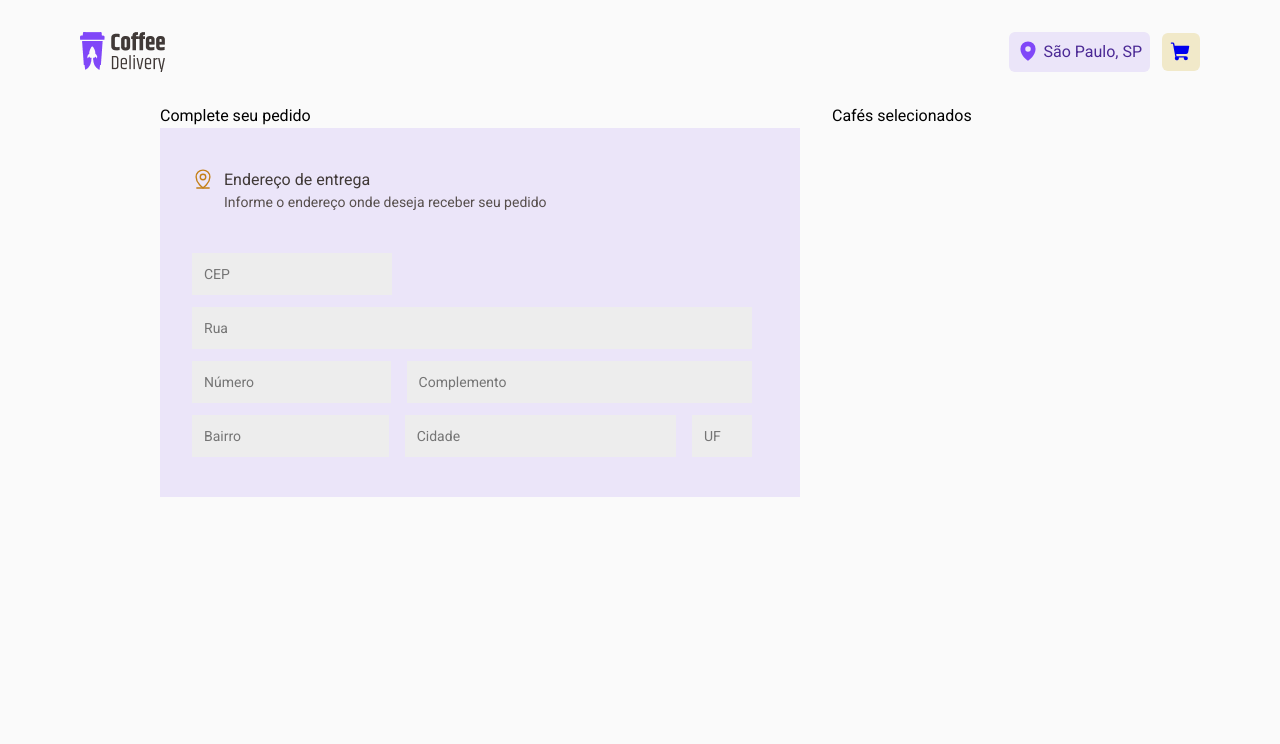
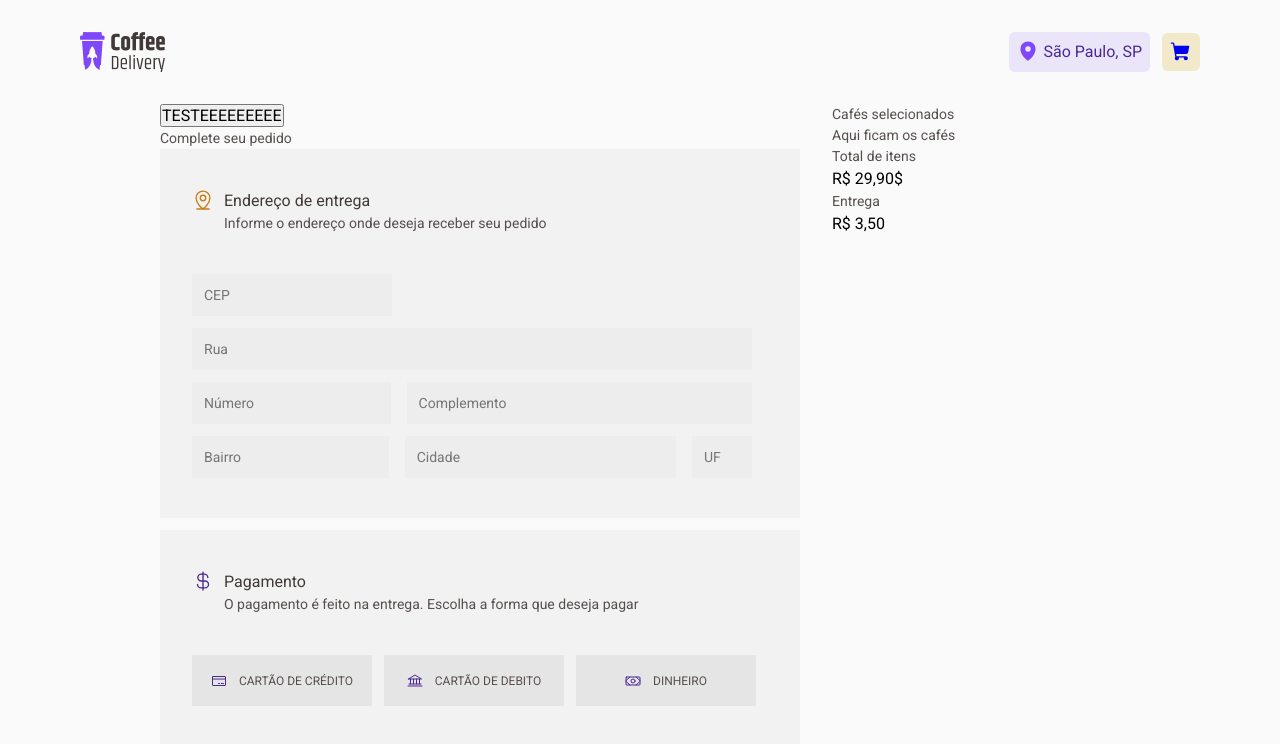
Before and after one commit to LuandersonH/02-coffe-delivery, a React (Vite) app: page /checkout in a window 1280 px wide. Shown: the top 744 px of the page. Built offline with nearby package versions, Linux system fonts and the light colour scheme.

Commit message:
updateShopAmount corrigida

```diff
--- a/src/Contexts/CardsContext.tsx
+++ b/src/Contexts/CardsContext.tsx
@@ -28,6 +28,7 @@ interface CardsContextType {
   cards: cardsData[]; // Representa o array de cards no contexto
   shopAmounts: number[];
   setShopAmounts: React.Dispatch<React.SetStateAction<number[]>>;
+  setCards: React.Dispatch<React.SetStateAction<cardsData[]>>;
   totalProdutos: number;
 }
 
@@ -176,6 +177,6 @@ export function CardsContextProvider({ children }: CardsContextProviderProps) {
   );
 
   return (
-    <CardsContext.Provider value={{ cards, shopAmounts, setShopAmounts, totalProdutos}}>{children}</CardsContext.Provider>
+    <CardsContext.Provider value={{ cards, setCards, shopAmounts, setShopAmounts, totalProdutos}}>{children}</CardsContext.Provider>
   );
 }
--- a/src/components/Header/Header.tsx
+++ b/src/components/Header/Header.tsx
@@ -15,9 +15,9 @@ export function Header() {
   return (
     <HeaderContainer>
       <div>
-        <div>
+        <NavLink to="/" title="Home">
           <img src={logo} alt="" />
-        </div>
+        </NavLink>
         <div>
           <div className="local">
             <MapPin size={22} weight="fill" />
--- a/src/pages/Checkout/Checkout.styles.ts
+++ b/src/pages/Checkout/Checkout.styles.ts
@@ -6,22 +6,17 @@ export const CheckoutContainer = styled.div`
   padding: 0 10rem;
   gap: 2rem;
 
-  .checkoutForm {
-    width: 40rem;
-    padding: 2.5rem 2rem;
-    background-color: ${(props) => props.theme["purple-light"]};
-
-    .infoForm {
+  .info {
     display: flex;
     padding-bottom: 2.5rem;
 
     > span {
       width: 2rem;
       height: 100%;
+    }
 
-        > svg {
+    .infoMapSvg {
       color: ${(props) => props.theme["yellow-dark"]};
-        }
     }
   }
 
@@ -36,11 +31,16 @@ export const CheckoutContainer = styled.div`
     color: ${(props) => props.theme["base-text"]};
   }
 
+  .checkoutForm {
+    width: 40rem;
+    padding: 2.5rem 2rem;
+    background-color: ${(props) => props.theme["base-card"]};
+
     > form {
       width: 35rem;
-      display: flex; /* Adicionado */
-      flex-direction: column; /* Adicionado para alinhamento vertical */
-      gap: 0.75rem 0rem; /* Agora o gap será aplicado */
+      display: flex;
+      flex-direction: column;
+      gap: 0.75rem 0rem;
 
       > span {
         display: flex;
@@ -57,7 +57,52 @@ export const CheckoutContainer = styled.div`
     }
   }
 
+  .paymentMethodContainer {
+    margin-top: 0.75rem;
+    width: 40rem;
+    padding: 2.5rem 2rem;
+    background-color: ${(props) => props.theme["base-card"]};
+    color: ${(props) => props.theme["purple-dark"]};
+  }
+
+  .infoDollarSvg {
+    color: ${(props) => props.theme["purple-dark"]};
+  }
+
+  .methods {
+    display: flex;
+    gap: 0rem 0.75rem;
+
+    div {
+      display: flex;
+      justify-content: center;
+      align-items: center;
+      padding: 1rem;
+      width: 11.25rem;
+      height: 3.2rem;
+      gap: 0rem 0.75rem;
+
+      background-color: ${(props) => props.theme["base-button"]};
+
+      > p {
+        font-size: 0.75rem;
+      }
+    }
+  }
+
   .checkoutOrder {
     width: 28rem;
   }
+
+  /* Remover os botões de controle do input:number: */
+  input[type="number"]::-webkit-inner-spin-button,
+  input[type="number"]::-webkit-outer-spin-button {
+    -webkit-appearance: none;
+    margin: 0;
+  }
+  input[type="number"] {
+    appearance: none;
+    -moz-appearance: textfield;
+    -webkit-appearance: none;
+  }
 `;
--- a/src/pages/Checkout/Checkout.tsx
+++ b/src/pages/Checkout/Checkout.tsx
@@ -1,25 +1,90 @@
-import { MapPinLine } from "phosphor-react";
+import {
+  Bank,
+  CreditCard,
+  CurrencyDollar,
+  MapPinLine,
+  Money,
+} from "phosphor-react";
 import { CheckoutContainer } from "./Checkout.styles";
+import { useContext, useEffect, useState } from "react";
+import { CardsContext } from "../../Contexts/CardsContext";
+
+interface cardsData {
+  img: string;
+  typeCoffe: string[];
+  titleCoffe: string;
+  descriptionCoffe: string;
+  valueCoffe: number;
+  shopAmount: number;
+}
+
+interface cardsInShopInterface {
+  cardsInShop: cardsData[];
+  setCardsInShop: React.Dispatch<React.SetStateAction<[]>>;
+}
 
 export function Checkout() {
+  const { cards, totalProdutos } = useContext(CardsContext);
+
+  const [cardsInShop, setCardsInShop] = useState<cardsData[]>([]);
+
+  useEffect(() => {
+    // Filtra os cards com shopAmount > 0
+    const filteredCards = cards.filter((el) => el.shopAmount > 0);
+
+    // Atualiza o estado cardsInShop com os cards filtrados
+    setCardsInShop(filteredCards);
+  }, [cards]);
+
+  // UseEffect para monitorar a mudança de cardsInShop
+  useEffect(() => {
+    console.log('cardsInShop:', cardsInShop);
+  }, [cardsInShop]); // Vai rodar sempre que cardsInShop mudar
+
+
+
+
+
+  // useEffect(() => {
+  //   if (filterCoffeValue.length > 0 && coffeTypesValues.length > 0) {
+  //     setFilterCoffeValue([]);
+  //     setFilterCoffeValue(coffeTypesValues);
+  //   } else if (coffeTypesValues.length == 0) {
+  //     setFilterCoffeValue([
+  //       "TRADICIONAL",
+  //       "ESPECIAL",
+  //       "COM LEITE",
+  //       "ALCOOLICO",
+  //       "GELADO",
+  //     ]);
+  //   }
+  // }, [coffeTypesValues]);
+
   return (
     <CheckoutContainer>
       <div>
+        <button
+          onClick={() => {
+            console.log(cardsInShop);
+          }}
+        >
+          TESTEEEEEEEEE
+        </button>
         <p>Complete seu pedido</p>
         <div className="checkoutForm">
-            <div className="infoForm">
-                <span>
-                    <MapPinLine size={22}/>
-                </span>
-                <div>
-                    <h1>Endereço de entrega</h1>
-                    <p>Informe o endereço onde deseja receber seu pedido</p>
-                </div>
+          <div className="info">
+            <span className="infoMapSvg">
+              <MapPinLine size={22} />
+            </span>
+            <div>
+              <h1>Endereço de entrega</h1>
+              <p>Informe o endereço onde deseja receber seu pedido</p>
             </div>
+          </div>
           <form action="">
             <span>
               <input
-                type="text"
+                type="number"
                 placeholder="CEP"
                 style={{ width: "12.5rem" }}
               />
@@ -31,7 +96,7 @@ export function Checkout() {
 
             <span>
               <input
-                type="text"
+                type="number"
                 placeholder="Número"
                 style={{ width: "12.5rem" }}
               />
@@ -53,14 +118,62 @@ export function Checkout() {
                 placeholder="Cidade"
                 style={{ width: "17.25rem" }}
               />
-              <input type="text" placeholder="UF" style={{ width: "3.75rem" }} />
+              <input
+                type="text"
+                placeholder="UF"
+                style={{ width: "3.75rem" }}
+                maxLength={2}
+              />
             </span>
           </form>
+        </div>
+        <div className="paymentMethodContainer">
+          <div className="info">
+            <span className="infoDollarSvg">
+              <CurrencyDollar size={22} />
+            </span>
+            <div>
+              <h1>Pagamento</h1>
+              <p>
+                O pagamento é feito na entrega. Escolha a forma que deseja pagar
+              </p>
+            </div>
+          </div>
+          <div className="methods">
+            <div>
+              <CreditCard size={16} />
+              <p>CARTÃO DE CRÉDITO</p>
+            </div>
+            <div>
+              <Bank size={16} />
+              <p>CARTÃO DE DEBITO</p>
+            </div>
+            <div>
+              <Money size={16} />
+              <p>DINHEIRO</p>
+            </div>
+          </div>
         </div>
       </div>
       <div>
         <p>Cafés selecionados</p>
-        <div className="checkoutOrdem"></div>
+        <div className="checkoutOrdemContainer">
+          <div>
+            <p>Aqui ficam os cafés</p>
+          </div>
+          <div>
+            <div className="checkoutValues">
+              <div>
+                <p>Total de itens</p>
+                <span>{`R$ 29,90`}$</span>
+              </div>
+              <div>
+                <p>Entrega</p>
+                <span>{`R$ 3,50`}</span>
+              </div>
+            </div>
+          </div>
+        </div>
       </div>
     </CheckoutContainer>
   );
--- a/src/pages/Home/components/CoffeList/CoffeList.tsx
+++ b/src/pages/Home/components/CoffeList/CoffeList.tsx
@@ -17,14 +17,28 @@ interface CardDetailsProps {
 }
 
 export function CoffeList({ filterCoffeValue }: CardDetailsProps) {
+  const { cards, setCards, shopAmounts, setShopAmounts } =
+    useContext(CardsContext);
 
-  const {cards, shopAmounts, setShopAmounts} = useContext(CardsContext)
+    const updateShopAmount = (index: number, amount: number) => {
+      setCards((prevCards) => {
+        // Copia o array do state 'cards'
+        const updatedCards = [...prevCards];
+        // Pega o card no indice e 'remove' do objeto
+        const updatedCard = { ...updatedCards[index] };
+        // Atualiza a quantidade no card
+        updatedCard.shopAmount += amount;
+        // Acha o card antigo no array copiado e substitui o card
+        updatedCards[index] = updatedCard;
+        return updatedCards;
+      });
 
-  const updateShopAmount = (index: number, amount: number) => {
-    setShopAmounts((state) =>
-      state.map((value, i) => (i === index ? value + amount : value))
-    );
-  };
+      setShopAmounts((state) => {
+        // Modifica o número que fica na bolinha do carrinho de compras
+        return state.map((value, i) => (i === index ? value + amount : value));
+      });
+    };
+
 
   return (
     <CoffeListContainer>
@@ -44,7 +58,9 @@ export function CoffeList({ filterCoffeValue }: CardDetailsProps) {
             ) : (
               <span className="typeCardSpan">
                 {el.typeCoffe.map((el, index) => (
-                  <p key={index} className="typeCard">{el}</p>
+                  <p key={index} className="typeCard">
+                    {el}
+                  </p>
                 ))}
               </span>
             )}
```
Lines whose indentation alone changed are shown as unchanged.
